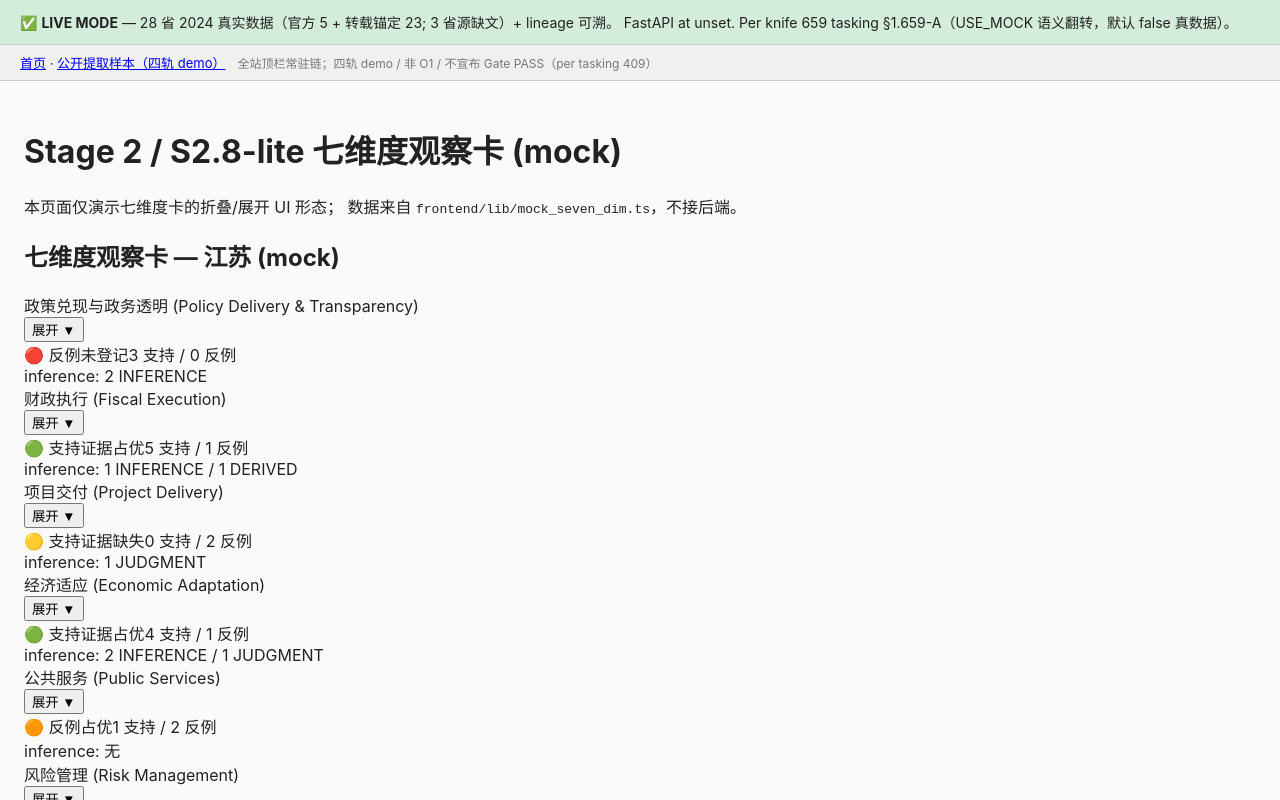
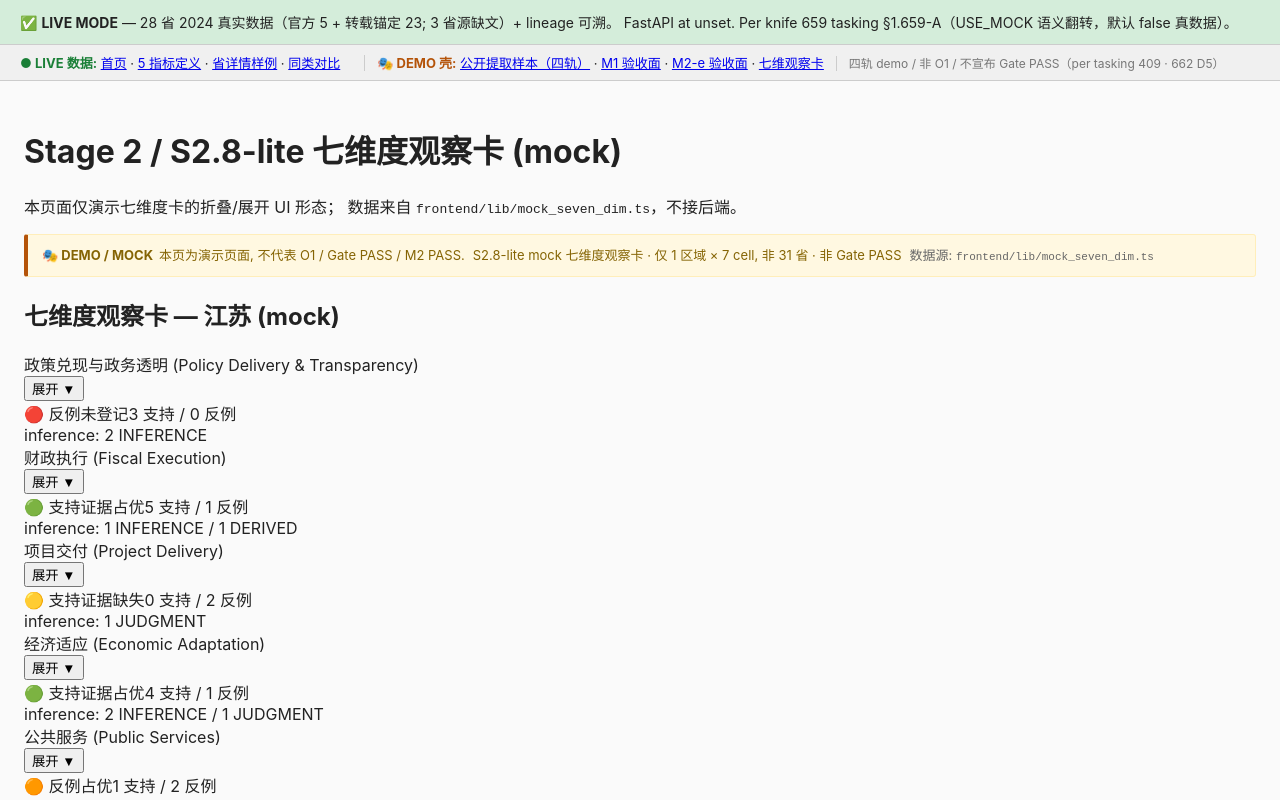
Before and after one commit to cscoheru/china-platform, a Next.js app in the folder frontend/: page /seven-dim in a window 1280 px wide. Shown: the top 800 px of the page. Built offline with nearby package versions, Linux system fonts and the light colour scheme; no server answers.

Commit message:
feat(662): 4 demo 页 DemoBanner + layout LIVE/DEMO 导航分组 (D5)

```diff
--- /dev/null
+++ b/frontend/app/DemoBanner.tsx
@@ -0,0 +1,56 @@
+// DemoBanner.tsx — 662 D5 demo 壳显式标注横幅.
+//
+// Per 662 tasking §1.662-D5 + docs/87 §3.1 P1 先行:
+// 4 demo 页 (seven-dim / research/m1-series / research/q1-2024-gdp /
+// public-extracts) 顶部插显式 DEMO/MOCK 横幅, 不冒充真数据, 静默 demo 风险.
+//
+// 与 DemoBadge 区别: DemoBadge 是 inline 标签 (在卡片或单元格里);
+// DemoBanner 是 page-top aside (整页顶部黄色 banner).
+//
+// SSR 友好: 不需要 "use client" (server component).
+// ARIA: aside 标签 + role="status" + 醒目 (黄色背景 + emoji + 强色文字).
+
+import type { ReactElement } from "react";
+
+export interface DemoBannerProps {
+  /** 一行说明为什么是 demo / 演示范围 / 与真数据差距. */
+  reason: string;
+  /** 可选: 数据来源标签 (e.g. "mock_seven_dim.ts" / "1 行真 observation"). */
+  source?: string;
+}
+
+export function DemoBanner({
+  reason,
+  source,
+}: DemoBannerProps): ReactElement {
+  return (
+    <aside
+      data-testid="demo-banner"
+      role="status"
+      aria-label="Demo 演示横幅"
+      style={{
+        marginTop: 12,
+        marginBottom: 16,
+        padding: "10px 14px",
+        background: "#fff8e1",
+        border: "1px solid #ffeeba",
+        borderLeft: "4px solid #b45309",
+        borderRadius: 3,
+        fontSize: 13,
+        color: "#856404",
+        lineHeight: 1.6,
+      }}
+    >
+      <strong style={{ marginRight: 6 }}>🎭 DEMO / MOCK</strong>
+      <span style={{ marginRight: 8 }}>
+        本页为演示页面, 不代表 O1 / Gate PASS / M2 PASS.
+      </span>
+      <span data-testid="demo-banner-reason">{reason}</span>
+      {source && (
+        <span style={{ marginLeft: 8, color: "#666" }}>
+          数据源: <code style={{ fontSize: 11 }}>{source}</code>
+        </span>
+      )}
+    </aside>
+  );
+}
--- a/frontend/app/layout.tsx
+++ b/frontend/app/layout.tsx
@@ -84,16 +84,70 @@ export default function RootLayout({
           }}
           data-testid="site-nav"
         >
+          {/* 662 D5: LIVE/DEMO 导航分组 (per docs/87 §3.1 P1 先行). */}
+          <span
+            data-testid="site-nav-live-group"
+            style={{ marginRight: 12 }}
+          >
+            <strong style={{ color: "#1a7f37" }}>● LIVE 数据:</strong>{" "}
             <a href="/" data-testid="site-nav-home">首页</a>
             {" · "}
+            <a href="/indicators" data-testid="site-nav-indicators">
+              5 指标定义
+            </a>
+            {" · "}
+            <a href="/provinces/beijing" data-testid="site-nav-province-sample">
+              省详情样例
+            </a>
+            {" · "}
+            <a href="/peer-compare" data-testid="site-nav-peer-compare">
+              同类对比
+            </a>
+          </span>
+          <span
+            data-testid="site-nav-demo-group"
+            style={{
+              marginLeft: 12,
+              paddingLeft: 12,
+              borderLeft: "1px solid #ccc",
+            }}
+          >
+            <strong style={{ color: "#b45309" }}>🎭 DEMO 壳:</strong>{" "}
             <a
               href="/public-extracts"
               data-testid="site-nav-public-extracts"
             >
-            公开提取样本（四轨 demo）
+              公开提取样本（四轨）
             </a>
-          <span style={{ marginLeft: 12, color: "#777", fontSize: 12 }}>
-            全站顶栏常驻链；四轨 demo / 非 O1 / 不宣布 Gate PASS（per tasking 409）
+            {" · "}
+            <a
+              href="/research/m1-series"
+              data-testid="site-nav-m1-series"
+            >
+              M1 验收面
+            </a>
+            {" · "}
+            <a
+              href="/research/q1-2024-gdp"
+              data-testid="site-nav-q1-2024-gdp"
+            >
+              M2-e 验收面
+            </a>
+            {" · "}
+            <a href="/seven-dim" data-testid="site-nav-seven-dim">
+              七维观察卡
+            </a>
+          </span>
+          <span
+            style={{
+              marginLeft: 12,
+              paddingLeft: 12,
+              borderLeft: "1px solid #ccc",
+              color: "#777",
+              fontSize: 12,
+            }}
+          >
+            四轨 demo / 非 O1 / 不宣布 Gate PASS（per tasking 409 · 662 D5）
           </span>
         </nav>
         <main style={{ padding: 24 }}>{children}</main>
--- a/frontend/app/seven-dim/page.tsx
+++ b/frontend/app/seven-dim/page.tsx
@@ -11,6 +11,7 @@
 import type { ReactElement } from "react";
 import SevenDimGrid from "../components/SevenDimGrid";
 import { MOCK_SEVEN_DIM_REGION } from "../../lib/mock_seven_dim";
+import { DemoBanner } from "../DemoBanner";
 
 export default function SevenDimPage(): ReactElement {
   return (
@@ -22,6 +23,11 @@ export default function SevenDimPage(): ReactElement {
           数据来自 <code>frontend/lib/mock_seven_dim.ts</code>，不接后端。
         </p>
       </header>
+      {/* 662 D5: demo 壳显式横幅. */}
+      <DemoBanner
+        reason="S2.8-lite mock 七维度观察卡 · 仅 1 区域 × 7 cell, 非 31 省 · 非 Gate PASS"
+        source="frontend/lib/mock_seven_dim.ts"
+      />
       <SevenDimGrid region={MOCK_SEVEN_DIM_REGION} />
     </main>
   );
```
Also changed, not shown: frontend/app/public-extracts/page.tsx (+7 -0 lines), frontend/app/research/m1-series/page.tsx (+7 -0 lines), frontend/app/research/q1-2024-gdp/page.tsx (+7 -0 lines). Lines whose indentation alone changed are shown as unchanged.
